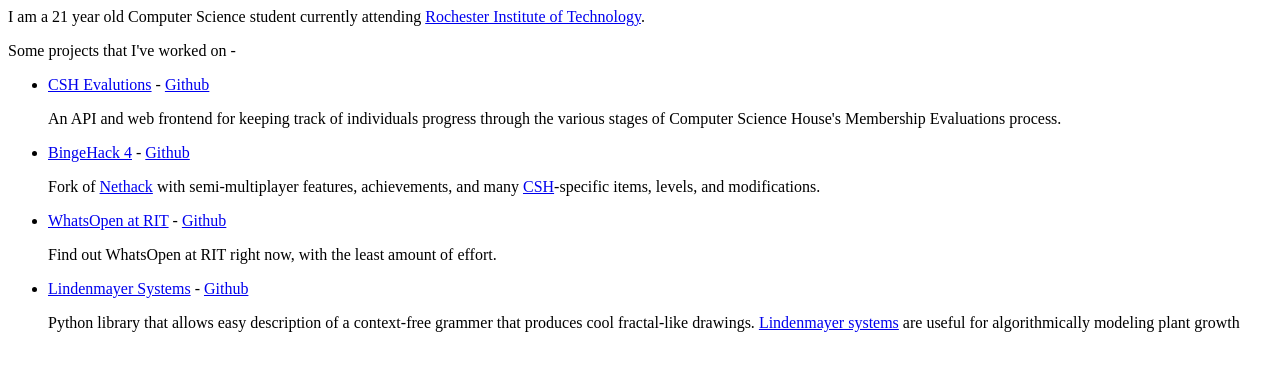
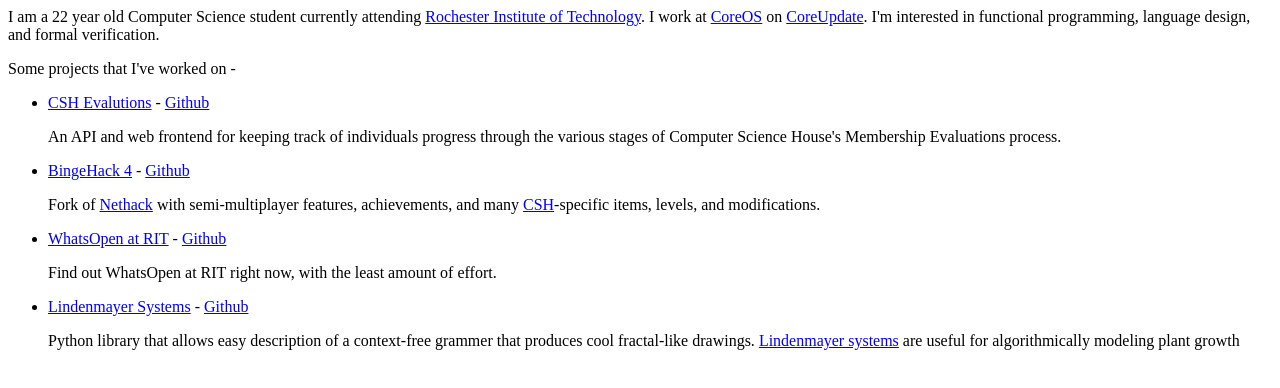
Before and after one commit to sdemos/sdemos-site, a plain HTML site: page index.html in a window 1280 px wide. Drawn offline with Linux system fonts and the light colour scheme.

Commit message:
updated bio

```diff
--- a/index.html
+++ b/index.html
@@ -1,5 +1,9 @@
 <div class="bio">
-    <p>I am a 21 year old Computer Science student currently attending <a href="http://www.rit.edu/">Rochester Institute of Technology</a>.</p>
+    <p>
+        I am a 22 year old Computer Science student currently attending <a href="http://www.rit.edu/">Rochester Institute of Technology</a>.
+        I work at <a href="https://coreos.com/">CoreOS</a> on <a href="https://coreos.com/products/coreupdate">CoreUpdate</a>.
+        I'm interested in functional programming, language design, and formal verification.
+    </p>
     <p>Some projects that I've worked on - </p>
     <ul class="projects">
         <li>
```
